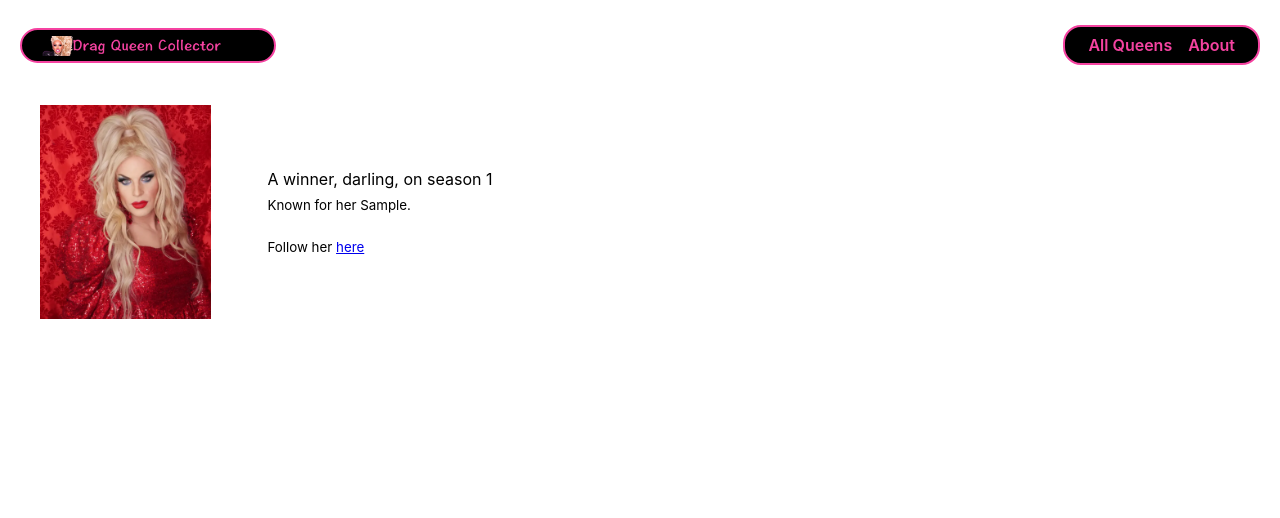
After one commit to EleahBurman/drag-queen-collector, a Django app: page /dragqueens/1/ in a window 1280 px wide. The commit adds this page. Shown: the top 518 px of the page. Run offline with Django 4.2, Linux system fonts and the light colour scheme; tables that the repository leaves empty hold one stand-in row (values such as "Sample post").

Commit message:
Add detail view

```diff
--- /dev/null
+++ b/main_app/static/css/dragqueens/dragqueen-detail.css
@@ -0,0 +1,219 @@
+.dragqueen-container {
+  padding: 35px 30px;
+  display: flex;
+  flex-direction: column;
+  align-items: center;
+  justify-content: center;
+}
+
+.katya-img {
+  width: 75%;
+  max-width: 350px;
+}
+
+.usr-img {
+  width: 100%;
+  border-radius: var(--card-border-radius);
+}
+
+.dragqueen-details {
+  width: 98%;
+}
+
+.dragqueen-actions {
+  margin-top: 20px;
+}
+
+.feedings-toy-container {
+  display: flex;
+  flex-direction: column;
+  padding-bottom: 20px;
+  align-items: center;
+}
+
+.subsection-title {
+  display: flex;
+  align-items: center;
+  margin-bottom: 12px;
+}
+
+.subsection-content {
+  margin: 0 8px;
+}
+
+.toy-container {
+  display: flex;
+  align-items: center;
+  flex-wrap: wrap;
+}
+
+.color-block {
+  opacity: 0.8;
+  height: 25px;
+  width: 25px;
+  margin-right: 10px;
+}
+
+.unfed,
+.fed,
+.no-toys,
+.all-toys {
+  margin: 0;
+  font-weight: bold;
+}
+
+.unfed,
+.no-toys {
+  color: var(--danger);
+}
+
+.fed,
+.all-toys {
+  color: var(--submit);
+}
+
+.dragqueen-details h1 {
+  font-size: var(--font-xxl);
+  margin: 15px 0 3px;
+}
+
+.dragqueen-details h2 {
+  font-size: var(--font-xl);
+  margin: 0 0 10px;
+  margin-top: 0;
+  margin-bottom: 10px;
+}
+
+.dragqueen-details h3 {
+  margin: 20px 0 10px;
+  font-size: var(--font-l);
+}
+
+.dragqueen-details p {
+  font-size: var(--font-reg);
+  margin: 5px 0;
+}
+
+.feedings-toy-container > section {
+  width: 80%;
+  min-width: 360px;
+  border: var(--borders);
+  border-radius: var(--card-border-radius);
+  padding: 10px;
+  box-shadow: var(--card-box-shadow);
+  display: flex;
+  flex-direction: column;
+  justify-content: center;
+  margin-bottom: 20px;
+}
+
+.subsection-title img {
+  height: 42px;
+  margin-left: 8px;
+}
+
+.subsection-title img:first-of-type {
+  margin-left: 16px;
+}
+
+.feedings h2,
+.toys h2 {
+  font-size: 3.2rem;
+  margin: 0;
+}
+
+.feedings h3,
+.toys h3 {
+  font-size: var(--font-xl);
+  margin: 10px 0;
+}
+
+.subsection-content p,
+.subsection-content input,
+.subsection-content select {
+  font-size: var(--font-l);
+}
+
+.subsection-content input,
+.subsection-content select {
+  margin-left: 5px;
+  padding: 3px;
+}
+
+.feedings table {
+  width: calc(100% - 16px);
+  text-align: left;
+  border-collapse: collapse;
+  margin: 0 8px;
+}
+
+.feedings td {
+  padding: 8px 5px;
+  font-size: var(--font-reg);
+}
+
+.feedings th {
+  font-size: var(--font-l);
+  padding: 5px 5px 0;
+  border-bottom: rgb(36, 116, 248) solid 2px;
+}
+
+.feedings tr:nth-child(even) {
+  background-color: #f3f3fd;
+}
+
+.toy-container p {
+  margin: 12px 0;
+}
+
+.toy-container a {
+  text-decoration: none;
+  color: #111;
+}
+
+.toy-container .btn {
+  padding: 3px 10px;
+  margin-left: 10px;
+}
+
+#file-input {
+  overflow: hidden;
+  position: absolute;
+  width: 0.1px;
+  height: 0.1px;
+}
+
+#file-name {
+  margin-bottom: 10px;
+}
+
+@media only screen and (min-width: 768px) {
+  .dragqueen-container {
+    padding: 35px 30px;
+    flex-direction: row;
+    align-items: center;
+    justify-content: start;
+  }
+
+  .katya-img {
+    width: 75%;
+    max-width: 250px;
+    margin-right: 25px;
+  }
+
+  .feedings-toy-container {
+    flex-direction: row;
+    justify-content: space-around;
+    align-items: flex-start;
+  }
+
+  .feedings-toy-container > section {
+    width: 45%;
+  }
+}
+
+@media only screen and (min-width: 1024px) {
+  .feedings-toy-container {
+    padding: 0 40px;
+  }
+}
--- /dev/null
+++ b/main_app/templates/dragqueens/detail.html
@@ -0,0 +1,38 @@
+{% extends 'base.html' %}
+{% load static %}
+
+{% block head %}
+<link
+  rel="stylesheet"
+  type="text/css"
+  href="{% static 'css/dragqueens/dragqueen-detail.css' %}"
+/>
+{% endblock %}
+
+{% block content %}
+
+<section class="dragqueen-container">
+  <div class="card">
+    <img
+      src="{% static 'images/katya.png' %}"
+      alt="Katya"
+      class="katya-img"
+    >
+  </div>
+  <div class="dragqueen-details">
+    {% if dragqueen.winner %}
+      <p>A winner, darling, on season {{ dragqueen.season }}</p>
+    {% elif dragqueen.winnerofallstars %}
+      <p>A winner, darling, on all-stars season {{ dragqueen.allstars}}
+    {% elif dragqueen.allstars %}
+      <p>A winner in our hearts on season {{ dragqueen.season }} and all-stars season {{dragqueen.allstars}}</p>
+    {% else %}
+      <p>There's always All-Stars!</p>
+    {% endif %}
+  <p><small>Known for her {{ dragqueen.specialty }}.</p>
+  <br/>
+  <p><small>Follow her <a href="http://www.instagram.com/{{dragqueen.instagramhandle}}">here</a></small></p>
+  </div>
+</section>
+
+{% endblock %}
--- a/main_app/templates/dragqueens/index.html
+++ b/main_app/templates/dragqueens/index.html
@@ -22,6 +22,7 @@
 <section class="card-container">
   {% for dragqueen in dragqueens %}
     <div class="card">
+      <a href="{% url 'dragqueen-detail' dragqueen.id %}">
         <div class="card-content">
           <div class="card-img-container">
             <img
@@ -40,8 +41,8 @@
           {% else %}
             <p>There's always All-Stars!</p>
           {% endif %}
-        <p><small>Known for her {{ dragqueen.specialty }} and follow her <a href="http://www.instagram.com/{{dragqueen.instagramhandle}}">here</a></small></p>
         </div>
+      </a>
     </div>
   {% endfor %}
 </section>
--- a/main_app/urls.py
+++ b/main_app/urls.py
@@ -4,5 +4,6 @@ from . import views
 urlpatterns = [
   path('', views.home, name='home'),
   path('about/', views.about, name='about'),
-  path('dragqueens/', views.dragqueen_index, name='dragqueen-index')
+  path('dragqueens/', views.dragqueen_index, name='dragqueen-index'),
+  path('dragqueens/<int:dragqueen_id>/', views.dragqueen_detail, name='dragqueen-detail')
 ]
--- a/main_app/views.py
+++ b/main_app/views.py
@@ -10,3 +10,7 @@ def about(request):
 def dragqueen_index(request):
   dragqueens = Queen.objects.all()
   return render(request, 'dragqueens/index.html', {'dragqueens': dragqueens })
+
+def dragqueen_detail(request, dragqueen_id):
+  dragqueen = Queen.objects.get(id=dragqueen_id)
+  return render(request, 'dragqueens/detail.html', {'dragqueen': dragqueen})
```
Lines whose indentation alone changed are shown as unchanged.
